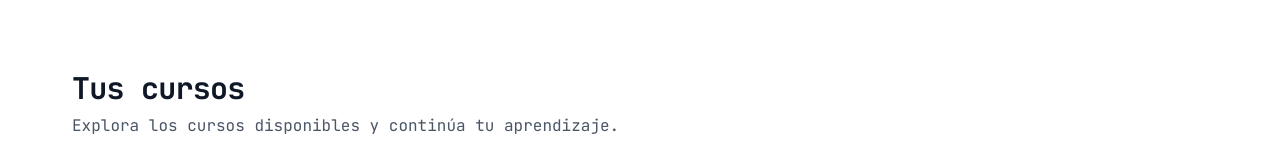
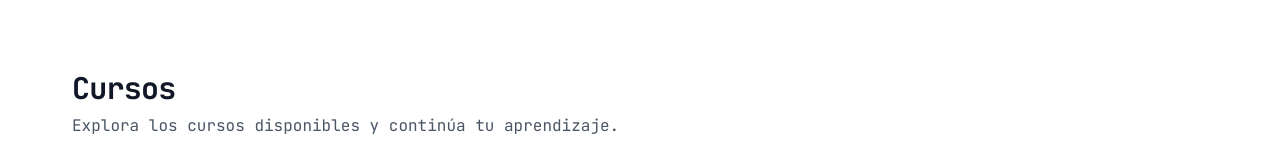
Before and after one commit to santiagoSuarez219/nodo-edu, a Next.js app: page / in a window 1280 px wide. Shown: the part 209-369 px from the top of the page. Built offline with nearby package versions, Linux system fonts and the light colour scheme; no server answers.

Commit message:
refactor(home): simplify page title from 'Tus cursos' to 'Cursos'

```diff
--- a/app/page.tsx
+++ b/app/page.tsx
@@ -18,7 +18,7 @@ export default async function Home() {
       <div className="w-full 2xl:max-w-7xl lg:px-18 mx-auto px-6 pb-6 lg:pb-16">
         <div>
           <h1 className="text-3xl font-bold text-gray-900 dark:text-white tracking-tight">
-            Tus cursos
+            Cursos
           </h1>
           <p className="mt-2 text-gray-600 dark:text-gray-300">
             Explora los cursos disponibles y continúa tu aprendizaje.
```
